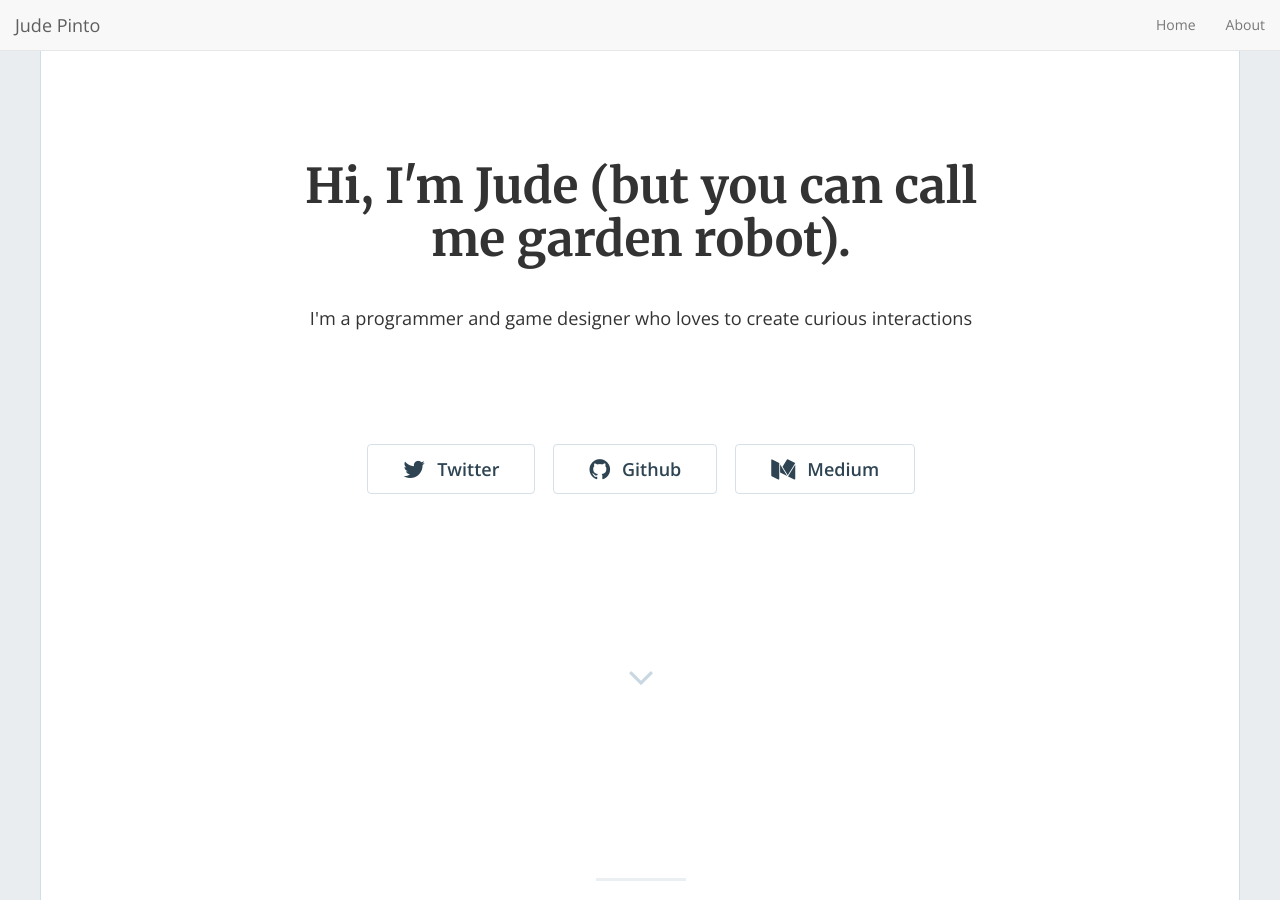
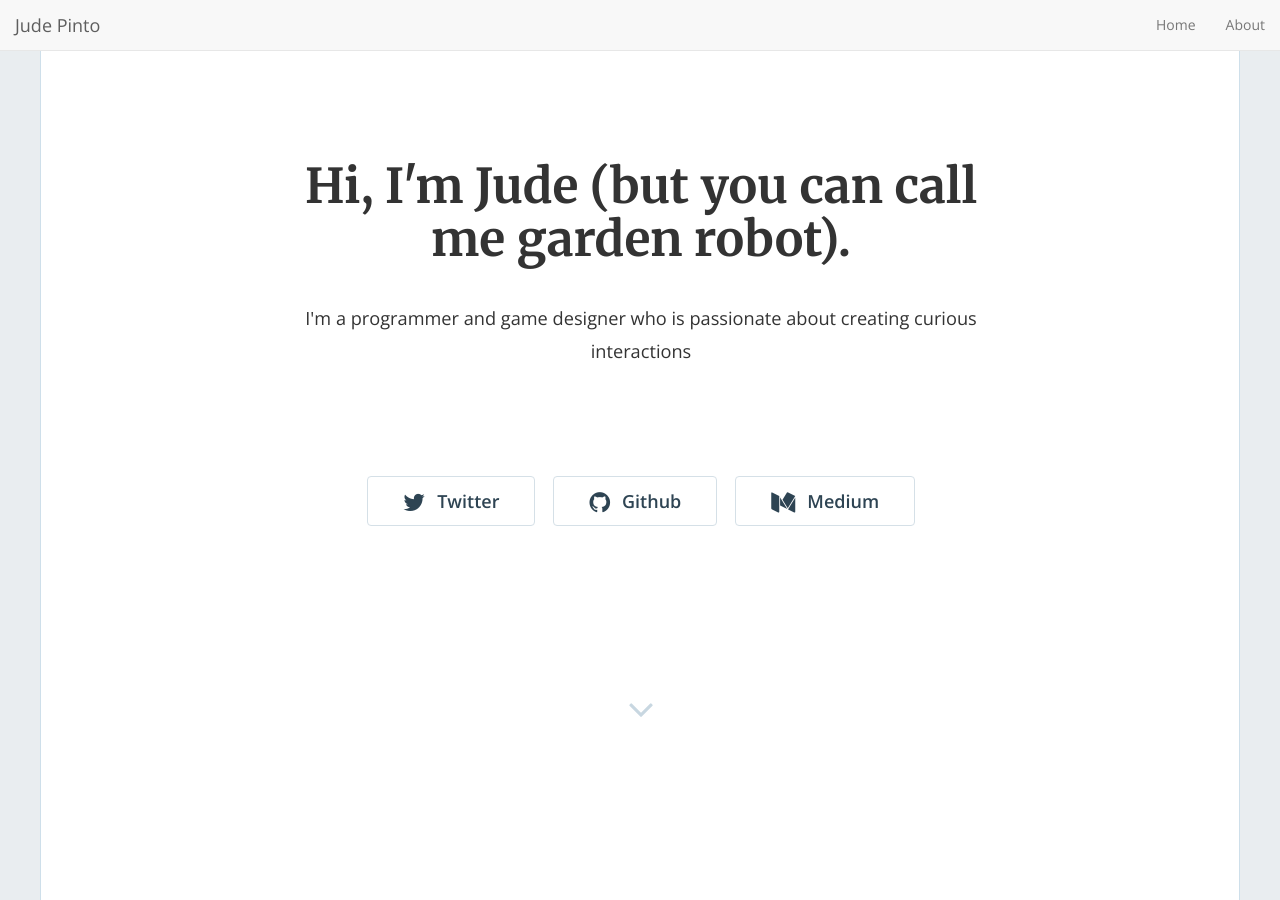
Before and after one commit to garden-robot/gardenrobot.github.io, a Jekyll site: the page built from index.html, in a window 1280 px wide and 900 px high. Built offline with Jekyll 4.4.1, drawn with Linux system fonts in a browser that asks for light colours; nearby versions of some CDN libraries; the list of posts is cut into pages by our own code.

Commit message:
Update _config.yml

```diff
--- a/_config.yml
+++ b/_config.yml
@@ -15,7 +15,7 @@
 # in the templates via {{ site.myvariable }}.
 title: "Hi, I'm Jude (but you can call me garden robot)."
 email: 'jude.pinto@nyu.edu'
-description: "I'm a programmer and game designer who loves to create curious interactions"
+description: "I'm a programmer and game designer who is passionate about creating curious interactions"
 baseurl: "/programmingportfolio" # the subpath of your site, e.g. /blog
 url: "https://garden-robot.github.io" # the base hostname & protocol for your site, e.g. https://example.com
 twitter_username: 'garden_robot'
@@ -97,5 +97,5 @@ enable_contact: false
 #### Phantom Navigation menu
 enable_nav: true
 nav_item:
-  - { url: '/programmingportfolio', text: 'Home' }
+  - { url: '', text: 'Home' }
   - { url: '/programmingportfolio/about', text: 'About' }
```
